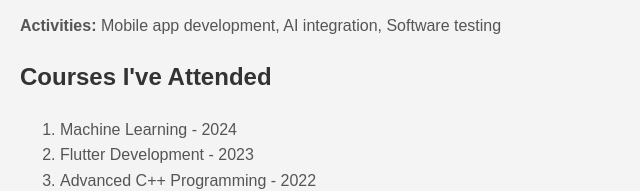
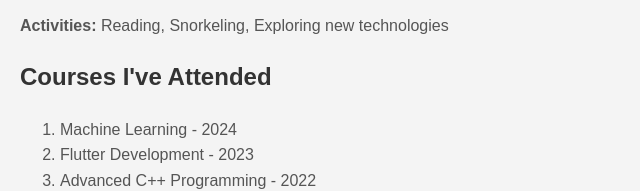
Before and after one commit to esraaAmr/RoboGarden-Projects, a plain HTML site: page Online_Portfolio/index.html in a window 1280 px wide. Shown: the part 553-744 px from the top of the page, 0-640 px from the left. Drawn offline with Linux system fonts and the light colour scheme.

Commit message:
second project2

```diff
--- a/Online_Portfolio/index.html
+++ b/Online_Portfolio/index.html
@@ -67,7 +67,7 @@
             <li>Arabic</li>
             <li>German</li>
         </ul>
-        <p><strong>Activities:</strong> Mobile app development, AI integration, Software testing</p>
+        <p><strong>Activities:</strong> Reading, Snorkeling, Exploring new technologies</p>
     </section>
     <section>
         <h2>Courses I've Attended</h2>
```
